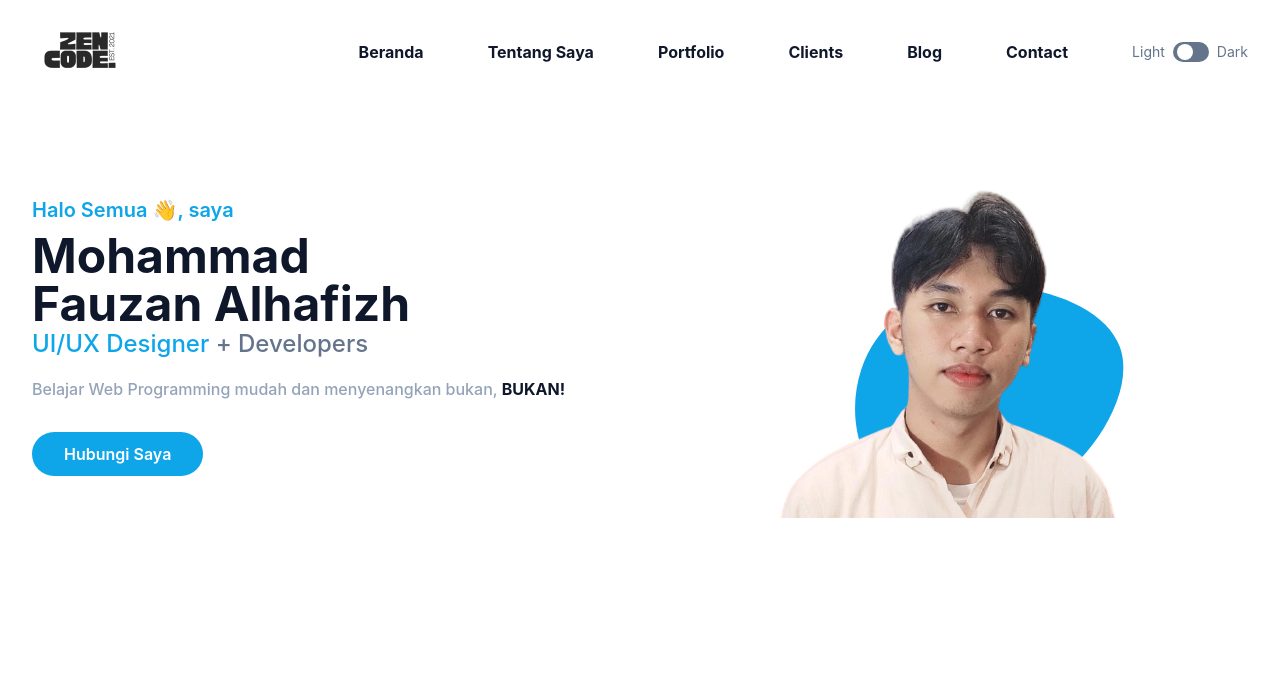
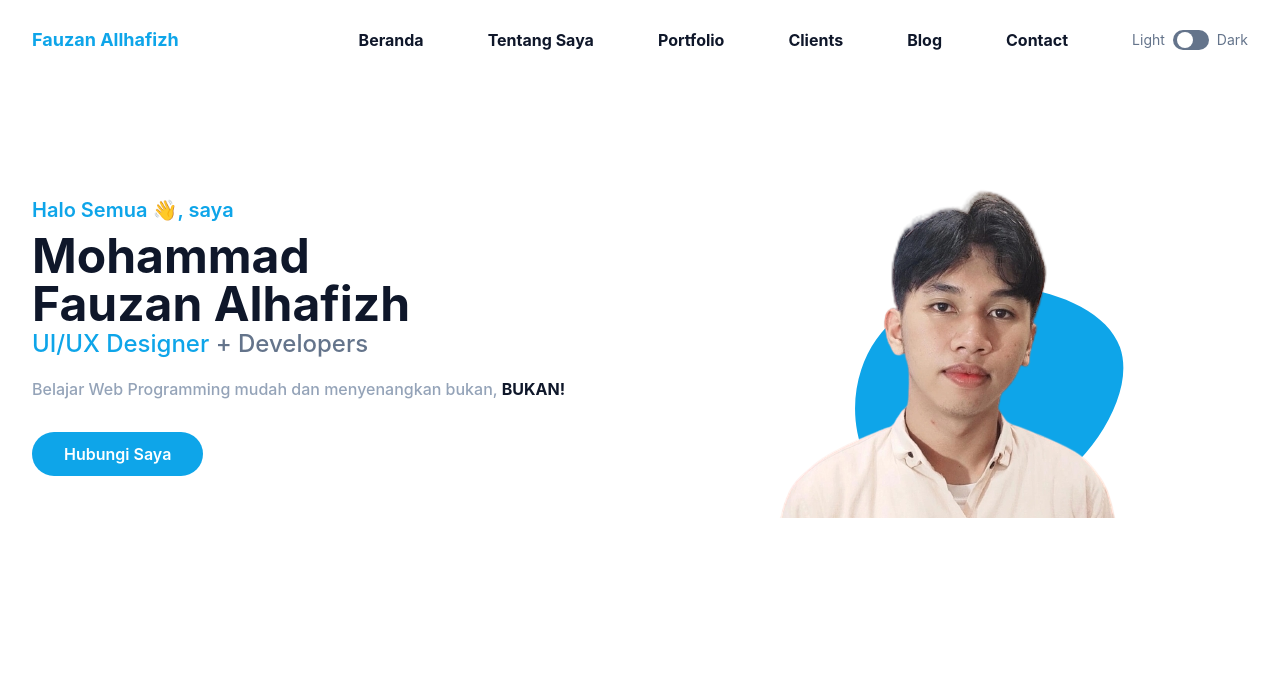
Before and after one commit to fauzanalhfzh/my-portfolio, a website: page index.html in a window 1280 px wide. Shown: the top 699 px of the page. Drawn offline with Linux system fonts and the light colour scheme.

Commit message:
update logo

```diff
--- a/index.html
+++ b/index.html
@@ -20,7 +20,7 @@ if (localStorage.theme === 'dark' || (!('theme' in localStorage) && window.match
     <div class="container">
       <div class="flex items-center justify-between relative">
         <div class="px-4">
-          <a href="#home" class="font-bold text-primary text-lg block py-6"><img src="dist/img/zencode-logo.png" alt="zencode-logo"  ></a>
+          <a href="#home" class="font-bold text-primary text-lg block py-6"><h1>Fauzan Allhafizh</h1></a>
         </div>
         <div class="flex items-center px-4">
           <button id="hamburger" name="hamburger" type="button" class="absolute block right-4 lg:hidden">
```
